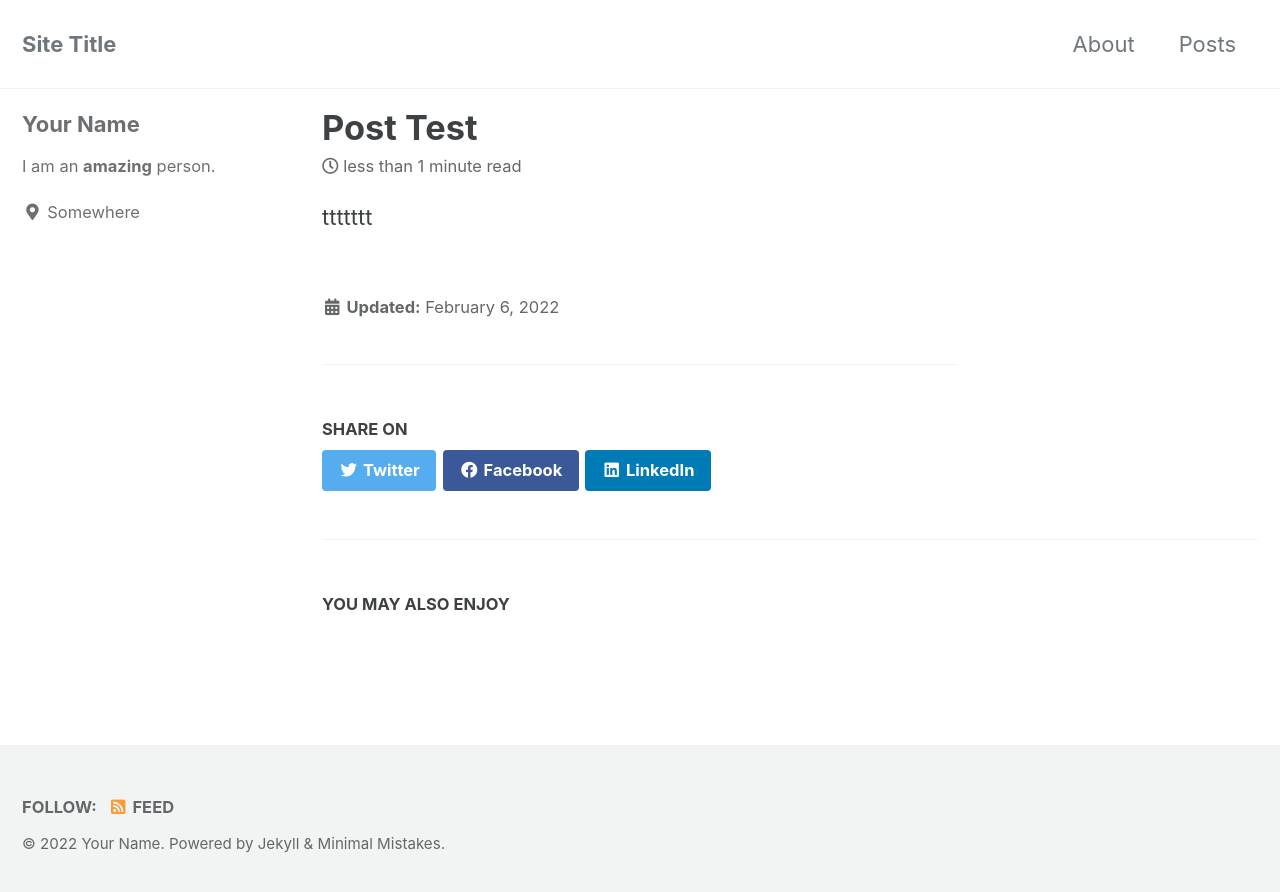
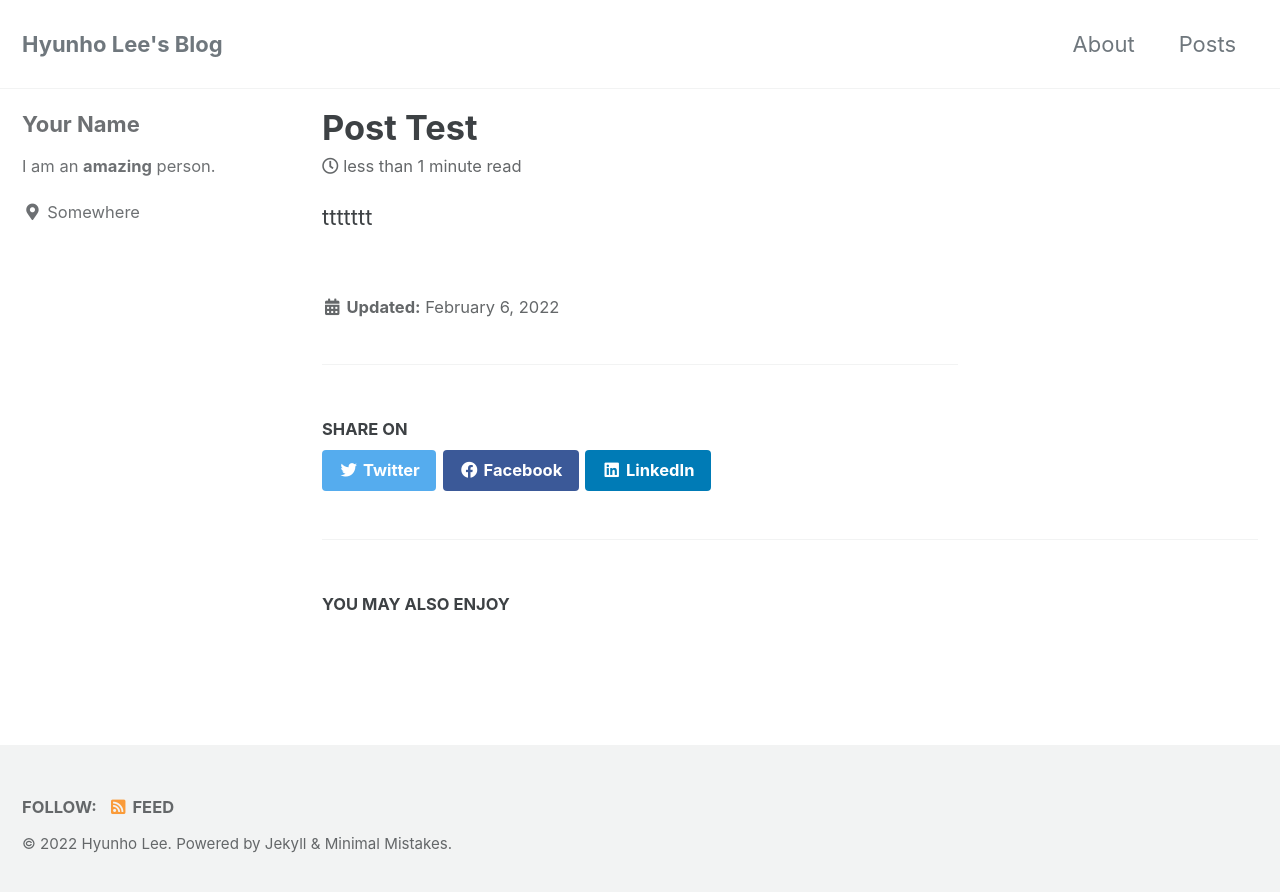
Before and after one commit to hyunholee26/old_webpage, a Jekyll site: the page built from _posts/2022-02-06-post-test.md, in a window 1280 px wide. Shown: the top 892 px of the page. Built offline with Jekyll 4.4.1, drawn with Linux system fonts in a browser that asks for light colours; cached includes are drawn as plain includes.

Commit message:
Update _config.yml

```diff
--- a/_config.yml
+++ b/_config.yml
@@ -16,11 +16,11 @@ minimal_mistakes_skin    : "default" # "air", "aqua", "contrast", "dark", "dirt"
 
 # Site Settings
 locale                   : "en-US"
-title                    : "Site Title"
+title                    : "Hyunho Lee's Blog"
 title_separator          : "-"
 subtitle                 : # site tagline that appears below site title in masthead
-name                     : "Your Name"
-description              : "An amazing website."
+name                     : "Hyunho Lee"
+description              : "Blog newbee"
 url                      : # the base hostname & protocol for your site e.g. "https://mmistakes.github.io"
 baseurl                  : # the subpath of your site, e.g. "/blog"
 repository               : # GitHub username/repo-name e.g. "mmistakes/minimal-mistakes"
```
